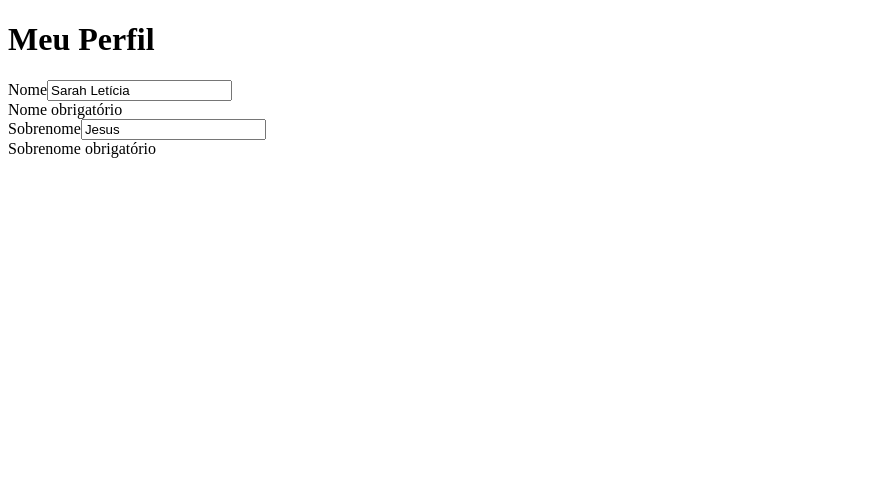
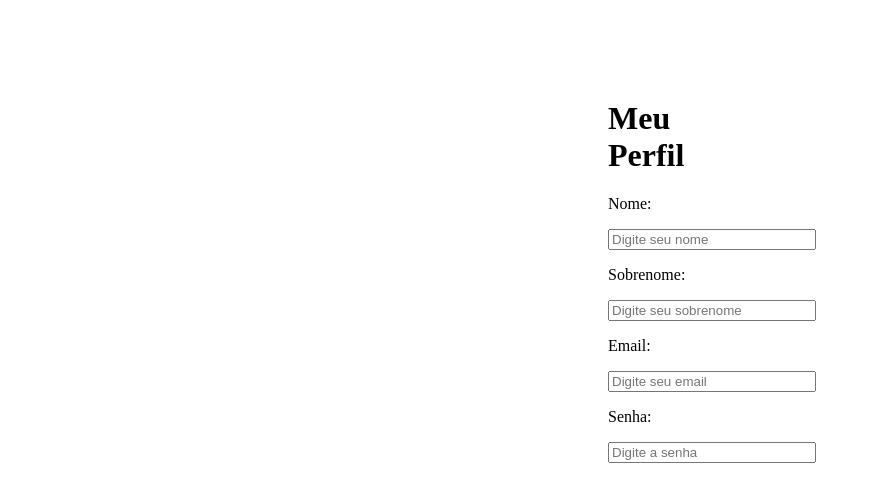
Before and after one commit to SarahLJesus/atividade.form, a Vue app: page / in a window 1280 px wide. Shown: the top 502 px of the page, without its empty margins (0-871 px from the left). Built offline with nearby package versions, Linux system fonts and the light colour scheme.

Commit message:
refazendo...

```diff
--- a/src/App.vue
+++ b/src/App.vue
@@ -1,44 +1,59 @@
 <script setup>
 import { ref } from 'vue'
-const user = ref({
-  name: 'Sarah Letícia',
-  surname: 'Jesus',
-  email: 'sarahletjesus1908@gmail.com',
-})
-const mostrarPerfil = ref(false)
 
-function salvarPerfil() {
-  mostrarPerfil.value = true
-}
 </script>
 
 <template>
   <div class="container">
     <main>
       <h1>Meu Perfil</h1>
-        <transition name="form" mode="out-in">
-        <section v-if="mostrarPerfil">
-        <button class="btn btn-info" @click="mostrarPerfil = false">Esconder</button>
-        </section>
-        <form v-else class="row g-3 was-validated" @submit.prevent="salvarPerfil()" validate>
-          <div class="col-md-4">
-            <label for="nameField" class="form-label">Nome</label>
-            <input type="text" class="form-control" id="nameField" v-model="user.name" required />
-            <div class="invalid-feedback">Nome obrigatório</div>
-          </div>
-          <div class="col-md-4">
-            <label for="surnameField" class="form-label">Sobrenome</label>
-            <input
-              type="text"
-              class="form-control"
-              id="surnameField"
-              v-model="user.surname"
-              required
-            />
-            <div class="invalid-feedback">Sobrenome obrigatório</div>
-          </div>
-          </form>
-        </transition>
+      <p>Nome:</p>
+      <input
+        type="text"
+        v-model="nome"
+        autocomplete="on"
+        style="width: 200px"
+        v-model.trim="nome"
+        maxlength="40"
+        minlength="5"
+        placeholder="Digite seu nome"
+        required
+      />
+      <p>Sobrenome:</p>
+      <input
+        type="text"
+        v-model="sobrenome"
+        autocomplete="on"
+        style="width: 200px"
+        maxlength="40"
+        minlength="2"
+        placeholder="Digite seu sobrenome"
+        required
+      />
+      <p>Email:</p>
+      <input
+        type="email"
+        v-model="email"
+        autocomplete="on"
+        style="width: 200px"
+        v-model.trim="email"
+        placeholder="Digite seu email"
+        required
+      />
+      <p>Senha:</p>
+      <input
+        type="password"
+        v-model="senha"
+        autocomplete="on"
+        style="width: 200px"
+        placeholder="Digite a senha"
+        required
+      />
     </main>
   </div>
 </template>
+<style scoped>
+.container {
+  margin: 100px 600px;
+}
+</style>
```
